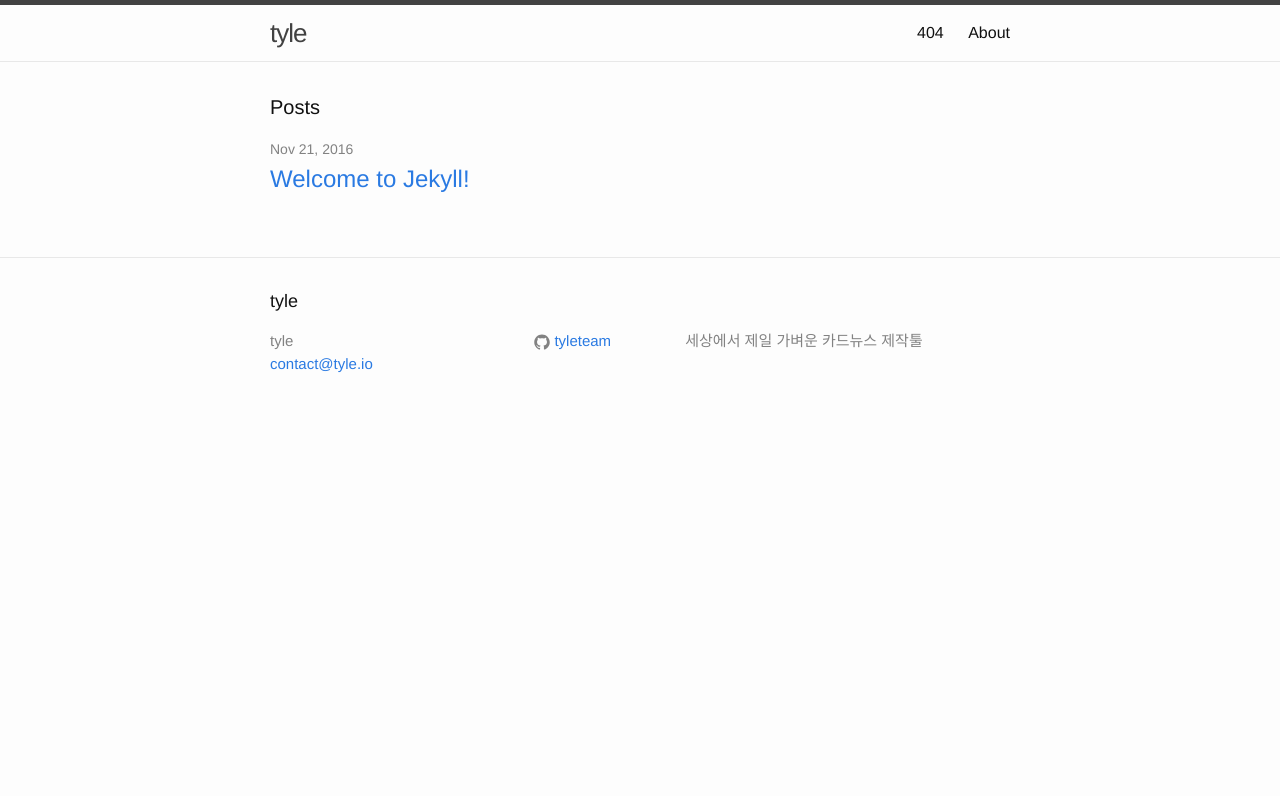
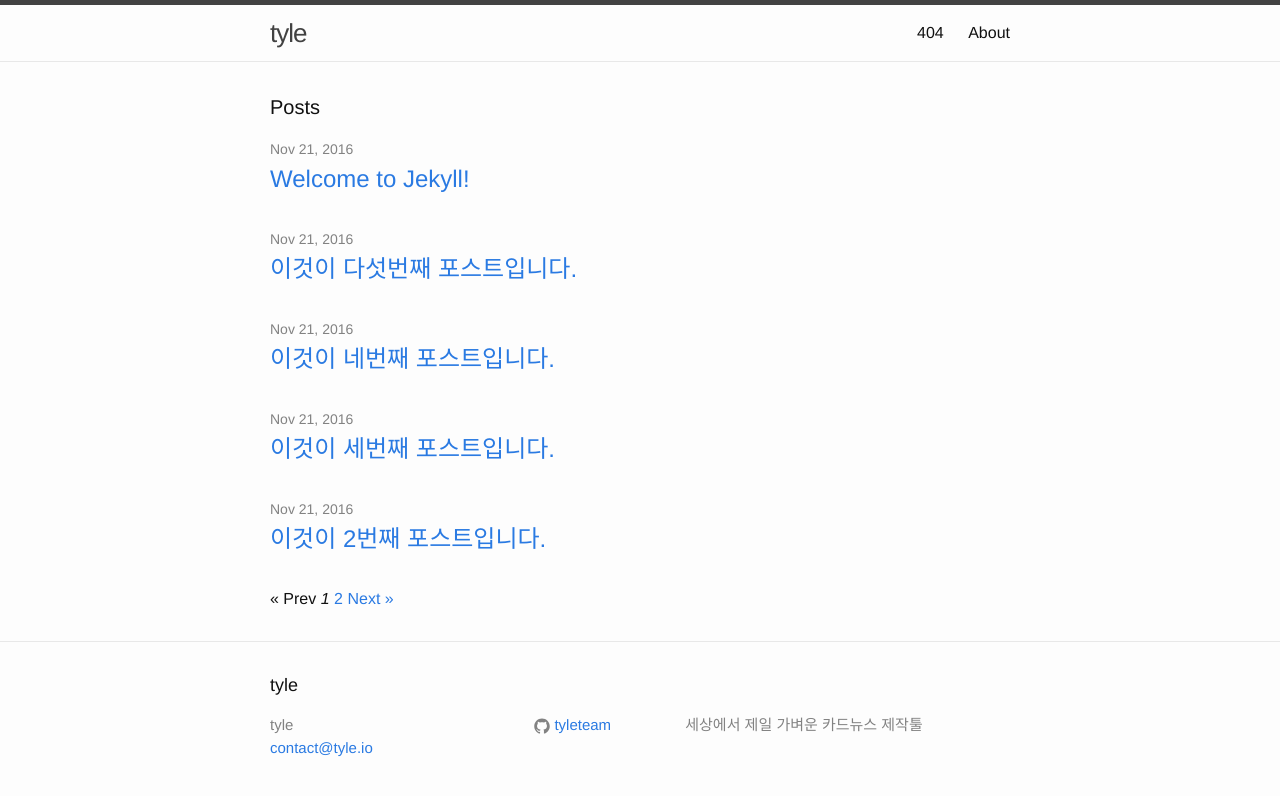
Before and after one commit to tyleteam/tyleteam.github.io, a Jekyll site: the page built from index.html, in a window 1280 px wide. Shown: the top 796 px of the page. Built offline with Jekyll 4.4.1, drawn with Linux system fonts in a browser that asks for light colours; the list of posts is cut into pages by our own code.

Commit message:
test post 추가
what happened

[ticket: X]

`````diff
--- /dev/null
+++ b/_posts/2016-11-21-five.md
@@ -0,0 +1,19 @@
+---
+layout: post
+title: '이것이 다섯번째 포스트입니다.'
+author: 'ung'
+date: 2016-11-21 11:50
+tags: [first,post,test]
+---
+
+# 1.제목
+>제목이빈다.
+
+## 1-1. 중제목
+- ㅋㅋ 재밋내 이거
+
+와우
+
+```` javascript
+var a = 'test'
+````
--- /dev/null
+++ b/_posts/2016-11-21-four.md
@@ -0,0 +1,19 @@
+---
+layout: post
+title: '이것이 네번째 포스트입니다.'
+author: 'ung'
+date: 2016-11-21 11:30
+tags: [first,post,test]
+---
+
+# 1.제목
+>제목이빈다.
+
+## 1-1. 중제목
+- ㅋㅋ 재밋내 이거
+
+와우
+
+```` javascript
+var a = 'test'
+````
--- /dev/null
+++ b/_posts/2016-11-21-second.md
@@ -0,0 +1,19 @@
+---
+layout: post
+title: '이것이 2번째 포스트입니다.'
+author: 'ung'
+date: 2016-11-21 11:16
+tags: [second,post,test]
+---
+
+# 1.제목
+>제목이빈다.
+
+## 1-1. 중제목
+- ㅋㅋ 재밋내 이거
+
+와우
+
+```` javascript
+var a = 'test'
+````
--- /dev/null
+++ b/_posts/2016-11-21-third.md
@@ -0,0 +1,19 @@
+---
+layout: post
+title: '이것이 세번째 포스트입니다.'
+author: 'ung'
+date: 2016-11-21 11:29
+tags: [first,post,test]
+---
+
+# 1.제목
+>제목이빈다.
+
+## 1-1. 중제목
+- ㅋㅋ 재밋내 이거
+
+와우
+
+```` javascript
+var a = 'test'
+````
--- a/_posts/2016-11-21-welcome-to-jekyll.markdown
+++ b/_posts/2016-11-21-welcome-to-jekyll.markdown
@@ -1,7 +1,7 @@
 ---
 layout: post
 title:  "Welcome to Jekyll!"
-date:   2016-11-21 14:55:56
+date:   2016-11-21 09:47:37
 categories: jekyll update
 ---
 You’ll find this post in your `_posts` directory. Go ahead and edit it and re-build the site to see your changes. You can rebuild the site in many different ways, but the most common way is to run `jekyll serve --watch`, which launches a web server and auto-regenerates your site when a file is updated.
`````
Also changed, not shown: _posts/2016-11-21-first.md (added, +19 -0 lines).
